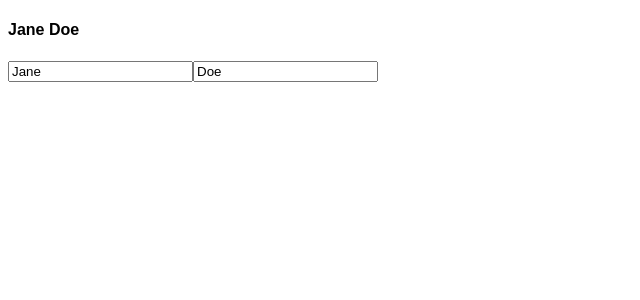
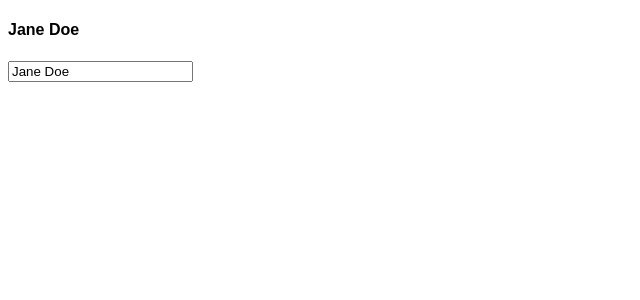
Before and after one commit to JaimeSalas/xunta-sessions, a React app in the folder 02-hooks/: page / in a window 1280 px wide. Shown: the top 300 px of the page, without its empty margins (0-640 px from the left). Built offline with nearby package versions, Linux system fonts and the light colour scheme.

Commit message:
started component did load

```diff
--- /dev/null
+++ b/02-hooks/src/03-component-did-load.tsx
@@ -0,0 +1,25 @@
+import React from "react";
+
+// -> props
+// -> new Satate
+// -> hooks - sorted
+export const MyComponent: React.FC = () => {
+  const [myName, setMyName] = React.useState("");
+
+  React.useEffect(() => {
+    setMyName("Jane Doe");
+  }, []);
+
+  return (
+    <>
+      <h4>{myName}</h4>
+      <input
+        type="text"
+        value={myName}
+        onChange={(e) => {
+            setMyName(e.target.value);
+        }}
+      />
+    </>
+  );
+};
--- a/02-hooks/src/app.tsx
+++ b/02-hooks/src/app.tsx
@@ -1,6 +1,7 @@
 import React from "react";
 // import { MyComponent } from "./01-use-state";
-import { MyComponent } from './02-use-state-object';
+// import { MyComponent } from './02-use-state-object';
+import { MyComponent } from './03-component-did-load';
 
 export const App = () => {
   return (
```
